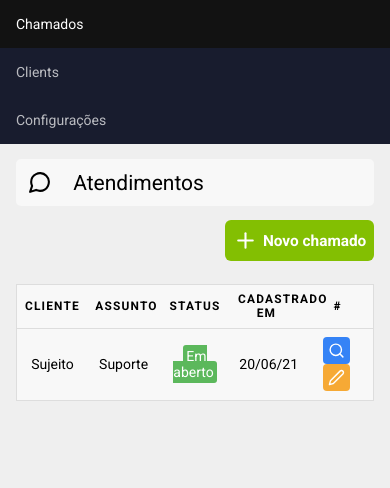
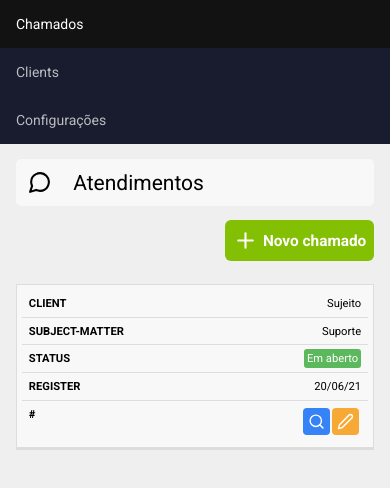
Before and after one commit to Devpe007/sistema-de-chamados, a React (Create React App) app: page /dashboard in a window 390 px wide. Shown: the top 488 px of the page. Built offline with nearby package versions, Linux system fonts and the light colour scheme; no server answers; sample sign-in values are in the browser's storage.

Commit message:
create the responsiveness of the dashboard customers table

```diff
--- a/src/pages/Dashboard/styles.css
+++ b/src/pages/Dashboard/styles.css
@@ -107,3 +107,59 @@ table td .badge {
 
     color: #fff;
 }
+
+@media screen and (max-width: 600px) {
+    table {
+        border: 0;
+    }
+
+    table caption {
+        font-size: 1.3em;
+    }
+
+    table thead {
+        border: none;
+
+        clip: rect(0 0 0 0);
+
+        height: 1px;
+        width: 1px;
+
+        margin:  -1px;
+        padding: 0;
+
+        overflow: hidden;
+        position: absolute;
+    }
+
+    table tr {
+        border-bottom: 3px solid #ddd;
+
+        display: block;
+
+        margin-bottom: 0.65em;
+    }
+
+    table td {
+        border-bottom: 1px solid #ddd;
+
+        display: block;
+
+        font-size: 0.8em;
+
+        text-align: right;
+    }
+
+    table td::before {
+        content: attr(data-label);
+
+        float: left;
+
+        font-weight: bold;
+        text-transform: uppercase;
+    }
+
+    table td:last-child {
+        border-bottom: 0;
+    }
+}
```
